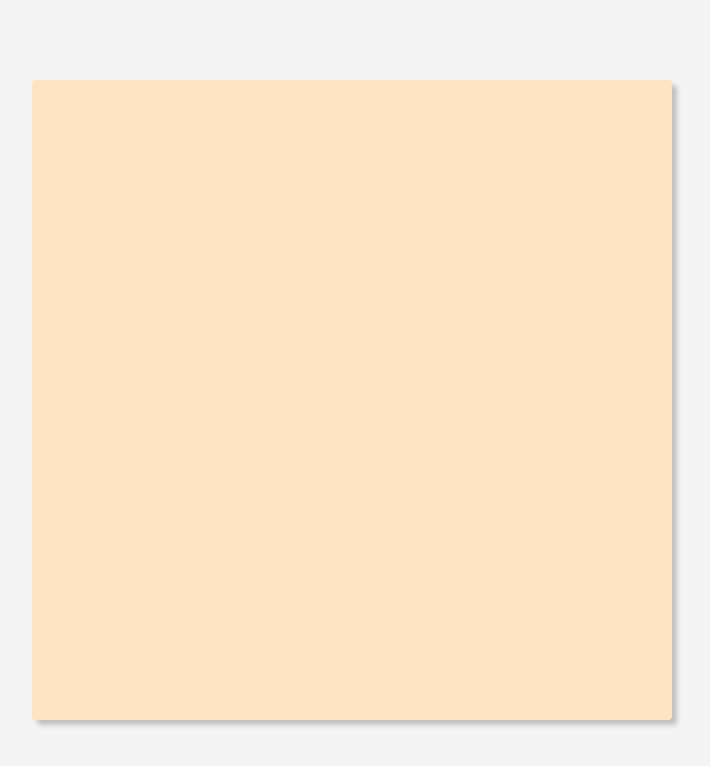
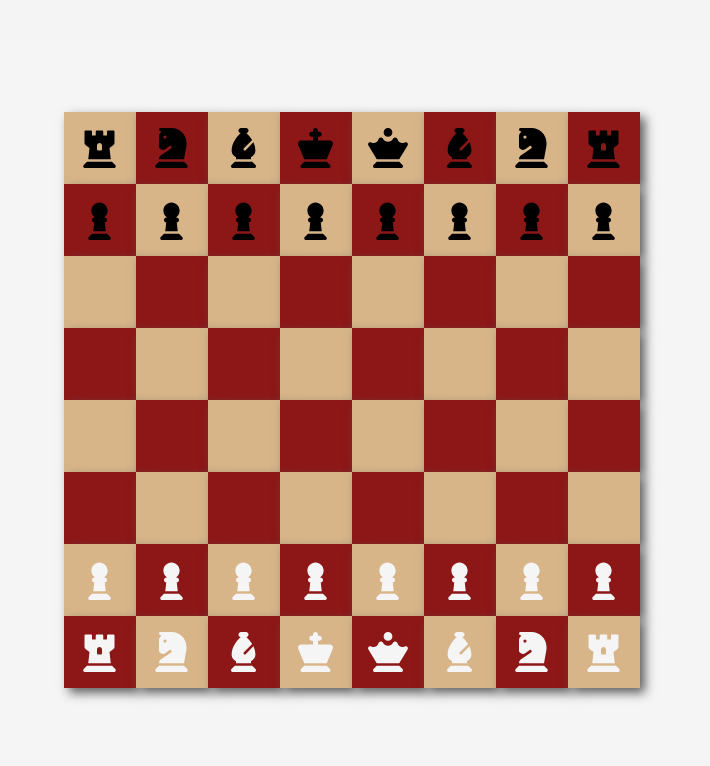
Before and after one commit to era-epoch/mod-chess, a React (Create React App) app in the folder frontend/: page / in a window 1280 px wide. Shown: the top 766 px of the page, without its empty margins (288-998 px from the left). Built offline with nearby package versions, Linux system fonts and the light colour scheme.

Commit message:
square and piece setup

```diff
--- a/frontend/package.json
+++ b/frontend/package.json
@@ -3,6 +3,9 @@
   "version": "0.1.0",
   "private": true,
   "dependencies": {
+    "@fortawesome/fontawesome-svg-core": "^6.1.1",
+    "@fortawesome/free-solid-svg-icons": "^6.1.1",
+    "@fortawesome/react-fontawesome": "^0.1.18",
     "@testing-library/jest-dom": "^5.16.1",
     "@testing-library/react": "^12.1.2",
     "@testing-library/user-event": "^13.5.0",
--- a/frontend/src/Components/Board.css
+++ b/frontend/src/Components/Board.css
@@ -1,7 +1,12 @@
 .Board {
-  background-color: bisque;
-  height: 80vh;
-  width: 80vh;
-  border-radius: 0.25rem;
-  box-shadow: 5px 5px 5px #bfbfbf;
+  height: 90vh;
+  width: 90vh;
+  background-color: whitesmoke;
+  display: flex;
+  flex-direction: column;
 }
+
+.row {
+  display: flex;
+  flex: 1;
+}
--- a/frontend/src/Components/Board.tsx
+++ b/frontend/src/Components/Board.tsx
@@ -1,7 +1,61 @@
+import { useState } from "react";
+import { BishopBasic, constructPiece, EmptySquare, KingBasic, KnightBasic, PawnBasic, QueenBasic, RookBasic } from "../piecesBasic";
+import { Owner, SquareContents } from "../types";
 import "./Board.css";
+import Square from "./Square";
 
-function Board(): JSX.Element {
-  return <div className="Board"></div>;
+const standardSquares = [
+  [0, 0, 0, 0, 0, 0, 0, 0, 0, 0],
+  [0, 1, 1, 1, 1, 1, 1, 1, 1, 0],
+  [0, 1, 1, 1, 1, 1, 1, 1, 1, 0],
+  [0, 1, 1, 1, 1, 1, 1, 1, 1, 0],
+  [0, 1, 1, 1, 1, 1, 1, 1, 1, 0],
+  [0, 1, 1, 1, 1, 1, 1, 1, 1, 0],
+  [0, 1, 1, 1, 1, 1, 1, 1, 1, 0],
+  [0, 1, 1, 1, 1, 1, 1, 1, 1, 0],
+  [0, 1, 1, 1, 1, 1, 1, 1, 1, 0],
+  [0, 0, 0, 0, 0, 0, 0, 0, 0, 0],
+]
+
+// TODO: REDUX Game State
+const initialGameState: (SquareContents|null)[][] = [
+  [null, null, null, null, null, null, null, null, null, null],
+  [null, constructPiece(RookBasic(), Owner.dark), constructPiece(KnightBasic(), Owner.dark),
+    constructPiece(BishopBasic(), Owner.dark), constructPiece(KingBasic(), Owner.dark), constructPiece(QueenBasic(), Owner.dark),
+    constructPiece(BishopBasic(), Owner.dark), constructPiece(KnightBasic(), Owner.dark), constructPiece(RookBasic(), Owner.dark), null],
+    [null, constructPiece(PawnBasic(), Owner.dark), constructPiece(PawnBasic(), Owner.dark),
+      constructPiece(PawnBasic(), Owner.dark), constructPiece(PawnBasic(), Owner.dark), constructPiece(PawnBasic(), Owner.dark),
+      constructPiece(PawnBasic(), Owner.dark), constructPiece(PawnBasic(), Owner.dark), constructPiece(PawnBasic(), Owner.dark), null],
+  [null, EmptySquare(), EmptySquare(), EmptySquare(), EmptySquare(), EmptySquare(), EmptySquare(), EmptySquare(), EmptySquare(), null],
+  [null, EmptySquare(), EmptySquare(), EmptySquare(), EmptySquare(), EmptySquare(), EmptySquare(), EmptySquare(), EmptySquare(), null],
+  [null, EmptySquare(), EmptySquare(), EmptySquare(), EmptySquare(), EmptySquare(), EmptySquare(), EmptySquare(), EmptySquare(), null],
+  [null, EmptySquare(), EmptySquare(), EmptySquare(), EmptySquare(), EmptySquare(), EmptySquare(), EmptySquare(), EmptySquare(), null],
+  [null, constructPiece(PawnBasic(), Owner.light), constructPiece(PawnBasic(), Owner.light),
+    constructPiece(PawnBasic(), Owner.light), constructPiece(PawnBasic(), Owner.light), constructPiece(PawnBasic(), Owner.light),
+    constructPiece(PawnBasic(), Owner.light), constructPiece(PawnBasic(), Owner.light), constructPiece(PawnBasic(), Owner.light), null],
+  [null, constructPiece(RookBasic(), Owner.light), constructPiece(KnightBasic(), Owner.light),
+    constructPiece(BishopBasic(), Owner.light), constructPiece(KingBasic(), Owner.light), constructPiece(QueenBasic(), Owner.light),
+    constructPiece(BishopBasic(), Owner.light), constructPiece(KnightBasic(), Owner.light), constructPiece(RookBasic(), Owner.light), null],
+  [null, null, null, null, null, null, null, null, null, null],
+]
+
+const Board = (): JSX.Element => {
+  const [activeSquares, setActiveSquares] = useState(standardSquares);
+  const [gameState, setGameState] = useState(initialGameState);
+
+  return (
+    <div className="Board">
+      {activeSquares.map((row, rowN) => {
+        return (
+          <div className="row">
+          {row.map((val, colN) => {
+            return <Square row={rowN} col={colN} status={val} content={gameState[rowN][colN]} />
+          })}
+          </div>
+        )
+      })}
+    </div>
+  );
 }
 
 export default Board;
--- a/frontend/src/Components/GameArea.tsx
+++ b/frontend/src/Components/GameArea.tsx
@@ -1,7 +1,7 @@
 import Board from "./Board";
 import "./GameArea.css";
 
-function GameArea(): JSX.Element {
+const GameArea = (): JSX.Element => {
   return (
     <div className="GameArea">
       <Board />
--- /dev/null
+++ b/frontend/src/Components/Square.css
@@ -0,0 +1,46 @@
+.square {
+  flex: 1;
+  text-align: center;
+  display: flex;
+  align-items: center;
+  font-size: 2.5rem; /*TODO: responsive*/
+  box-shadow: 5px 5px 10px #5f5f5f;
+}
+
+.square:hover {
+  cursor: pointer;
+  font-size: 2.75rem;
+}
+
+.icon-wrapper {
+  margin: auto;
+}
+
+.active-square {
+}
+
+.light-square {
+  background-color: #D8B589;
+}
+
+.dark-square {
+  background-color: rgb(141, 23, 23);
+}
+
+.light-piece {
+  color: whitesmoke;
+}
+
+.dark-piece {
+  color: black;
+}
+
+.inactive-square {
+  background-color: transparent;
+  color: transparent;
+  box-shadow: none;
+}
+
+svg {
+  margin: 0 auto;
+}
--- /dev/null
+++ b/frontend/src/Components/Square.tsx
@@ -0,0 +1,27 @@
+import { FontAwesomeIcon } from '@fortawesome/react-fontawesome';
+import { Owner, SquareContents } from '../types';
+import './Square.css';
+
+interface Props {
+  row: number,
+  col: number,
+  status: number,
+  content: SquareContents|null,
+}
+
+const Square = (props: Props): JSX.Element => {
+  console.log(props.content);
+
+  return (
+    <div className={`square ${props.status ? 'active-square' : 'inactive-square'}`
+    + `${(props.row + props.col)%2 === 0 ? ' light-square' : ' dark-square'}`}>
+      {props.content && props.content.icon?
+      <div className={`icon-wrapper ${props.content.owner === Owner.dark ? 'dark-piece' : 'light-piece'}`}>
+        <FontAwesomeIcon icon={props.content.icon} />
+      </div>
+      : null }
+    </div>
+  )
+}
+
+export default Square;
--- /dev/null
+++ b/frontend/src/piecesBasic.ts
@@ -0,0 +1,117 @@
+import { Owner, SquareContents } from "./types";
+import { faChessBishop, faChessKing, faChessKnight, faChessPawn, faChessQueen, faChessRook } from '@fortawesome/free-solid-svg-icons';
+
+export const constructPiece = (piece: SquareContents, owner: Owner): SquareContents => {
+  piece.owner = owner;
+  return piece;
+}
+
+const emptyMoveF = () => {
+  return []
+}
+
+export const EmptySquare = (): SquareContents => {
+  const piece = {
+    owner: null,
+    statusEffects: [],
+    moveF: emptyMoveF.bind(this),
+    icon: null,
+  };
+  return piece;
+}
+
+const pawnBasicMoveF = (row: number, col: number, board: SquareContents[][]): [number, number][] => {
+  const moves: [number, number][] = [];
+  // if ()
+  return moves;
+}
+
+export const PawnBasic = (): SquareContents => {
+  const piece = {
+    owner: null,
+    statusEffects: [],
+    moveF: pawnBasicMoveF.bind(this),
+    icon: faChessPawn,
+  }
+  return piece;
+}
+
+const rookBasicMoveF = (row: number, col: number, board: SquareContents[][]): [number, number][] => {
+  const moves: [number, number][] = [];
+  // if ()
+  return moves;
+}
+
+export const RookBasic = (): SquareContents => {
+  const piece = {
+    owner: null,
+    statusEffects: [],
+    moveF: rookBasicMoveF.bind(this),
+    icon: faChessRook,
+  }
+  return piece;
+}
+
+const bishopBasicMoveF = (row: number, col: number, board: SquareContents[][]): [number, number][] => {
+  const moves: [number, number][] = [];
+  // if ()
+  return moves;
+}
+
+export const BishopBasic = (): SquareContents => {
+  const piece = {
+    owner: null,
+    statusEffects: [],
+    moveF: bishopBasicMoveF.bind(this),
+    icon: faChessBishop,
+  }
+  return piece;
+}
+
+const knightBasicMoveF = (row: number, col: number, board: SquareContents[][]): [number, number][] => {
+  const moves: [number, number][] = [];
+  // if ()
+  return moves;
+}
+
+export const KnightBasic = (): SquareContents => {
+  const piece = {
+    owner: null,
+    statusEffects: [],
+    moveF: knightBasicMoveF.bind(this),
+    icon: faChessKnight,
+  }
+  return piece;
+}
+
+const kingBasicMoveF = (row: number, col: number, board: SquareContents[][]): [number, number][] => {
+  const moves: [number, number][] = [];
+  // if ()
+  return moves;
+}
+
+export const KingBasic = (): SquareContents => {
+  const piece = {
+    owner: null,
+    statusEffects: [],
+    moveF: kingBasicMoveF.bind(this),
+    icon: faChessKing,
+  }
+  return piece;
+}
+
+const queenBasicMoveF = (row: number, col: number, board: SquareContents[][]): [number, number][] => {
+  const moves: [number, number][] = [];
+  // if ()
+  return moves;
+}
+
+export const QueenBasic = (): SquareContents => {
+  const piece = {
+    owner: null,
+    statusEffects: [],
+    moveF: queenBasicMoveF.bind(this),
+    icon: faChessQueen,
+  }
+  return piece;
+}
--- a/frontend/src/types.ts
+++ b/frontend/src/types.ts
@@ -1,9 +1,19 @@
+export enum Owner {
+  'light' = 0,
+  'dark' = 1,
+}
+
 export interface Square {
   posX: number;
   posY: number;
   contents: SquareContents;
 }
 
-export interface SquareContents { }
+export interface SquareContents {
+  owner: Owner | null,
+  statusEffects: number[],
+  moveF: Function,
+  icon: any,
+}
 
 export interface Piece extends SquareContents { }
--- /dev/null
+++ b/frontend/src/util.ts
@@ -0,0 +1 @@
+export { }
```
Also changed, not shown: 1 other file (tests, documents, lock files or other folders).
